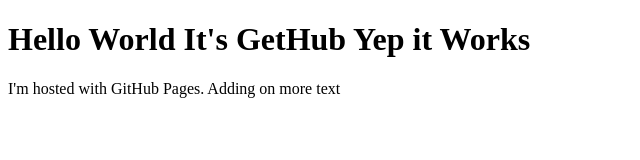
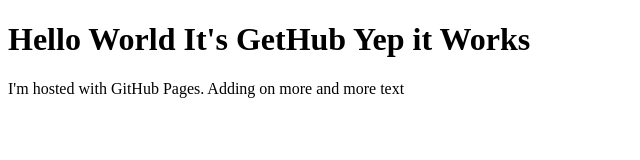
Before and after one commit to JohnTelford/johntelford.github.io, a plain HTML site: page index.html in a window 1280 px wide. Shown: the full height of the page, 0-640 px from the left. Drawn offline with Linux system fonts and the light colour scheme.

Commit message:
refactor

```diff
--- a/index.html
+++ b/index.html
@@ -2,9 +2,7 @@
 <html>
 <body>
 <h1>Hello World It's GetHub Yep it Works</h1>
-<p>
-    I'm hosted with GitHub Pages. Adding on more
-    text
-</p>
+<p>I'm hosted with GitHub Pages. Adding on more
+    and more  text</p>
 </body>
 </html>
```
